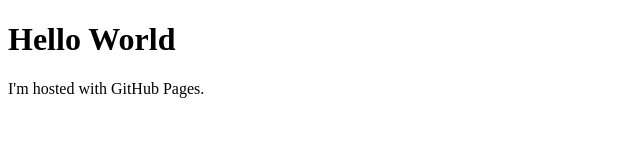
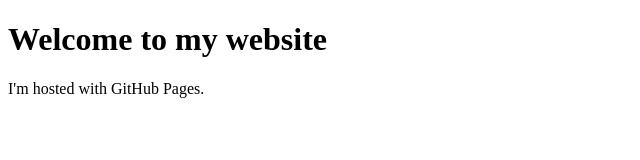
Before and after one commit to Seraphim6087/Seraphim6087.github.io, a plain HTML site: page index.html in a window 1280 px wide. Shown: the whole page, without its empty margins (0-640 px from the left). Drawn offline with Linux system fonts and the light colour scheme.

Commit message:
Update index.html

```diff
--- a/index.html
+++ b/index.html
@@ -1,7 +1,7 @@
 <!DOCTYPE html>
 <html>
 <body>
-<h1>Hello World</h1>
+<h1>Welcome to my website</h1>
 <p>I'm hosted with GitHub Pages.</p>
 </body>
 </html>
```
